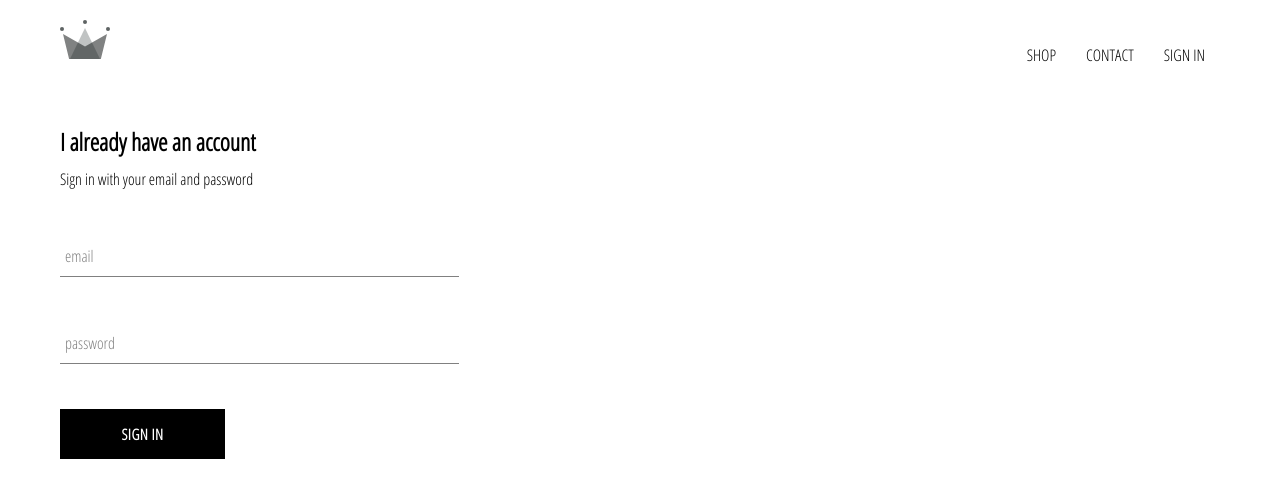
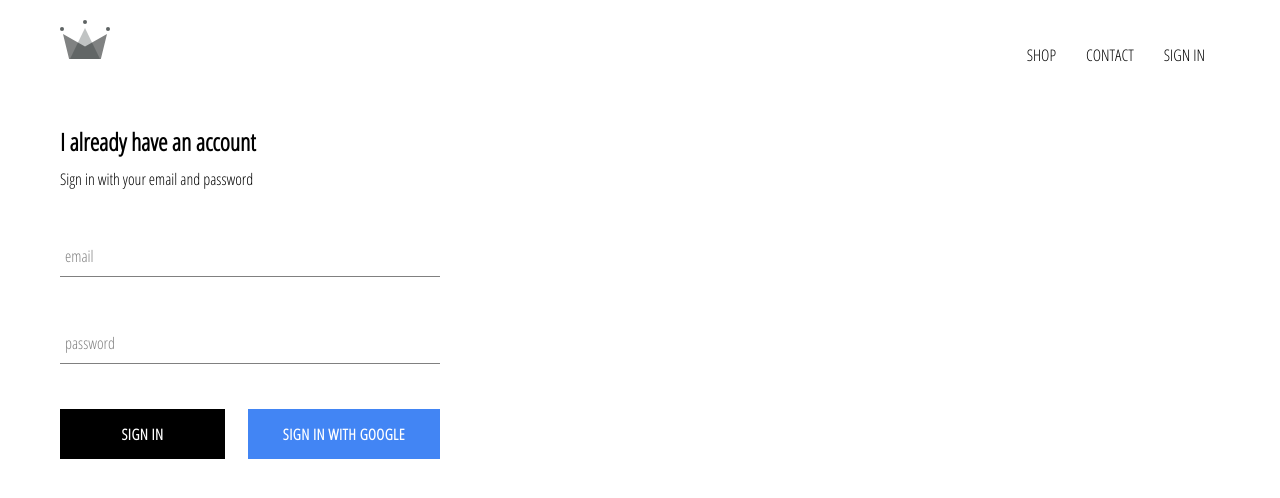
Before and after one commit to rameshparajuli/crwn-clothing, a React (Create React App) app: page /signin in a window 1280 px wide. Shown: the top 498 px of the page. Built offline with nearby package versions, Linux system fonts and the light colour scheme; no server answers.

Commit message:
integrated firebase and sign in component and css

```diff
--- a/package.json
+++ b/package.json
@@ -6,6 +6,7 @@
     "@testing-library/jest-dom": "^4.2.4",
     "@testing-library/react": "^9.3.2",
     "@testing-library/user-event": "^7.1.2",
+    "firebase": "^7.13.1",
     "node-sass": "^4.13.1",
     "react": "^16.13.1",
     "react-dom": "^16.13.1",
--- /dev/null
+++ b/src/API/firebase/firebase.utils.js
@@ -0,0 +1,22 @@
+import firebase from "firebase";
+import "firebase/firestore";
+import "firebase/auth";
+
+const config = {
+  apiKey: "AIzaSyC4ApLOXvmD1YwY3in-Ox7V58F2rZrTwrg",
+  authDomain: "crwn-db-7f4fd.firebaseapp.com",
+  databaseURL: "https://crwn-db-7f4fd.firebaseio.com",
+  projectId: "crwn-db-7f4fd",
+  storageBucket: "crwn-db-7f4fd.appspot.com",
+  messagingSenderId: "911815555682",
+  appId: "1:911815555682:web:01905f0b91e0d807e26f3b",
+  measurementId: "G-VGFBQ7RWGF"
+};
+
+firebase.initializeApp(config);
+export const auth = firebase.auth();
+export const firestore = firebase.firestore();
+const provider = new firebase.auth.GoogleAuthProvider();
+provider.setCustomParameters({ prompt: "select_account" });
+export const signInWithGoogle = () => auth.signInWithPopup(provider);
+export default firebase;
--- a/src/App.css
+++ b/src/App.css
@@ -7,3 +7,7 @@ a {
   text-decoration: none;
   color: black;
 }
+
+* {
+  box-sizing: border-box;
+}
--- a/src/App.js
+++ b/src/App.js
@@ -3,13 +3,34 @@ import { Route, Switch } from "react-router-dom";
 import HomePage from "./pages/homepage/homepage.component";
 import ShopPage from "./pages/shop/shop.component";
 import Header from "./components/header/header.components";
+import { auth } from "./API/firebase/firebase.utils";
 import SignInAndSignUp from "./pages/sign-in-and-sign-up/sign-in-and-sign-up.component";
 import "./App.css";
 
-function App() {
+class App extends React.Component {
+  constructor() {
+    super();
+    this.state = {
+      currentUser: null
+    };
+  }
+
+  componentDidMount() {
+    this.unsubscribeFromAuth = auth.onAuthStateChanged(user => {
+      this.setState({
+        currentUser: user
+      });
+      console.log(user);
+    });
+  }
+
+  componentWillUnmount() {
+    this.unsubscribeFromAuth();
+  }
+  render() {
     return (
       <div>
-      <Header />
+        <Header currentUser={this.state.currentUser} />
         <Switch>
           <Route exact path="/" component={HomePage} />
           <Route exact path="/shop" component={ShopPage} />
@@ -18,5 +39,6 @@ function App() {
       </div>
     );
   }
+}
 
 export default App;
--- a/src/components/custom-button/custom-button.component.jsx
+++ b/src/components/custom-button/custom-button.component.jsx
@@ -1,8 +1,11 @@
 import React from "react";
 import "./custom-button.styles.scss";
 
-const CustomButton = ({ children, ...otherProps }) => (
-  <button className="custom-button" {...otherProps}>
+const CustomButton = ({ children, isGoogleSignIn, ...otherProps }) => (
+  <button
+    className={`${isGoogleSignIn ? "google-sign-in" : ""} custom-button`}
+    {...otherProps}
+  >
     {children}
   </button>
 );
--- a/src/components/custom-button/custom-button.styles.scss
+++ b/src/components/custom-button/custom-button.styles.scss
@@ -19,4 +19,13 @@
     color: black;
     border: 1px solid black;
   }
+  &.google-sign-in {
+    background-color: #4285f4;
+    color: white;
+
+    &:hover {
+      background-color: #357ae8;
+      border: none;
+    }
+  }
 }
--- a/src/components/header/header.components.jsx
+++ b/src/components/header/header.components.jsx
@@ -3,8 +3,9 @@ import { Link } from "react-router-dom";
 import { ReactComponent as Logo } from "../../assets/crown.svg.svg";
 // ReactComponent is a special syntax in React for importing SVG. Next lesson will explain how this works
 import "./header.styles.scss";
+import { auth } from "../../API/firebase/firebase.utils";
 
-const Header = () => (
+const Header = ({ currentUser }) => (
   <div className="header">
     <Link to="/" className="logo-contain">
       <Logo className="logo" />
@@ -17,9 +18,16 @@ const Header = () => (
       <Link to="/contact" className="option">
         CONTACT
       </Link>
-      <Link to="/signin" className="option">
-        SIGN IN
-      </Link>
+
+      {currentUser ? (
+        <div className="option" onClick={() => auth.signOut()}>
+          SIGN OUT
+        </div>
+      ) : (
+        <Link to="/signin" className="option">
+          SIGN IN
+        </Link>
+      )}
     </div>
   </div>
 );
--- a/src/components/header/header.styles.scss
+++ b/src/components/header/header.styles.scss
@@ -20,5 +20,6 @@
 
   .option {
     padding: 10px 15px;
+    cursor: pointer;
   }
 }
--- a/src/components/sign-in/sign-in.component.jsx
+++ b/src/components/sign-in/sign-in.component.jsx
@@ -2,6 +2,7 @@ import React from "react";
 import "./sign-in.styles.scss";
 import FormInput from "../../components/form-input/form-input.component";
 import CustomButton from "../../components/custom-button/custom-button.component";
+import { signInWithGoogle } from "../../API/firebase/firebase.utils";
 class SignIn extends React.Component {
   constructor(props) {
     super(props);
@@ -50,7 +51,13 @@ class SignIn extends React.Component {
             required
             label="password"
           />
-          <CustomButton type="submit"> Sign in </CustomButton>
+          <div className="buttons">
+            <CustomButton type="submit"> Sign in </CustomButton>
+            <CustomButton onClick={signInWithGoogle} isGoogleSignIn>
+              {" "}
+              Sign in with google
+            </CustomButton>
+          </div>
         </form>
       </div>
     );
--- a/src/components/sign-in/sign-in.styles.scss
+++ b/src/components/sign-in/sign-in.styles.scss
@@ -1,9 +1,13 @@
 .sign-in {
-  width: 30vw;
+  width: 380px;
   display: flex;
   flex-direction: column;
 
   .title {
     margin: 10px 0;
   }
+  .buttons {
+    display: flex;
+    justify-content: space-between;
+  }
 }
```
Also changed, not shown: 1 other file (tests, documents, lock files or other folders). Lines whose indentation alone changed are shown as unchanged.
